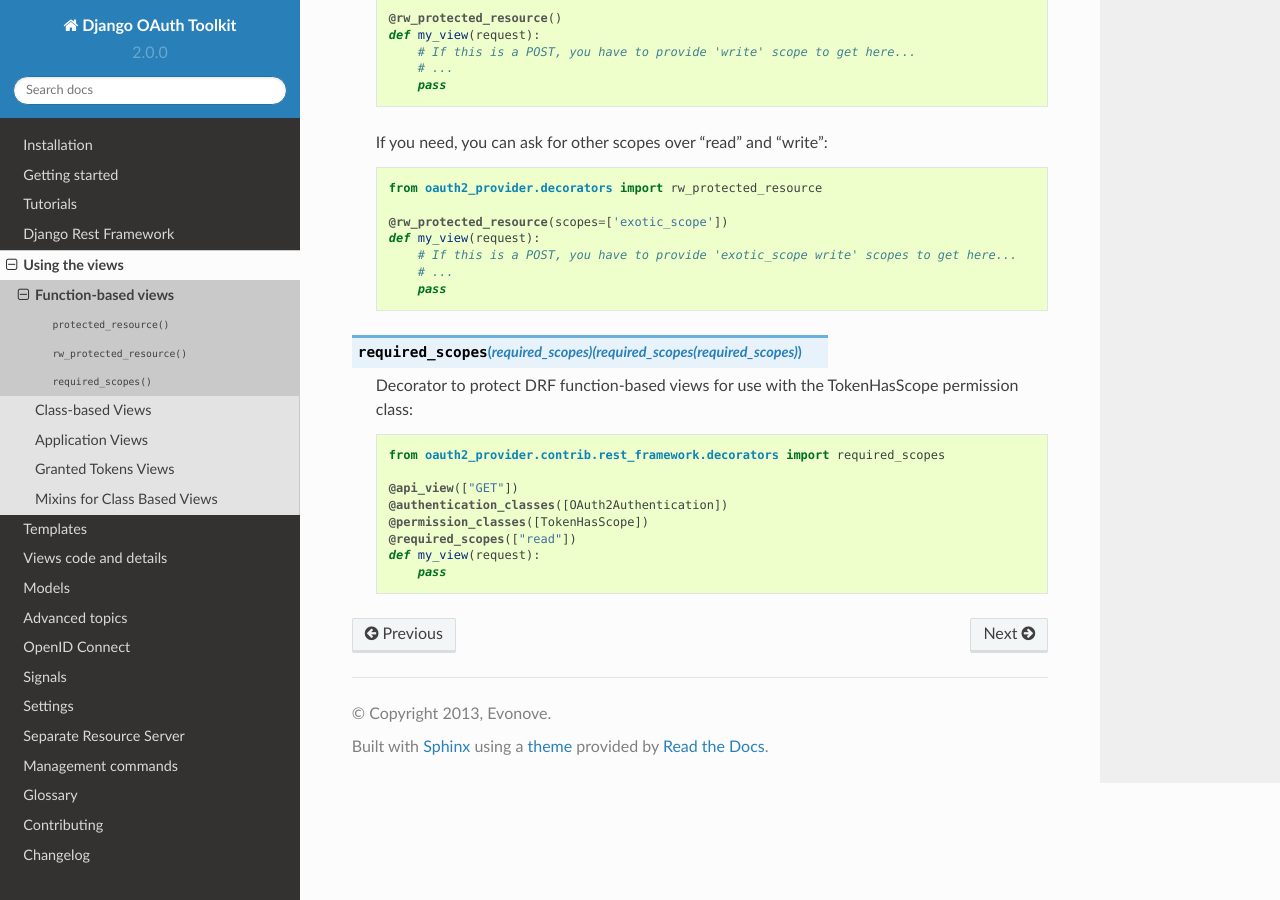
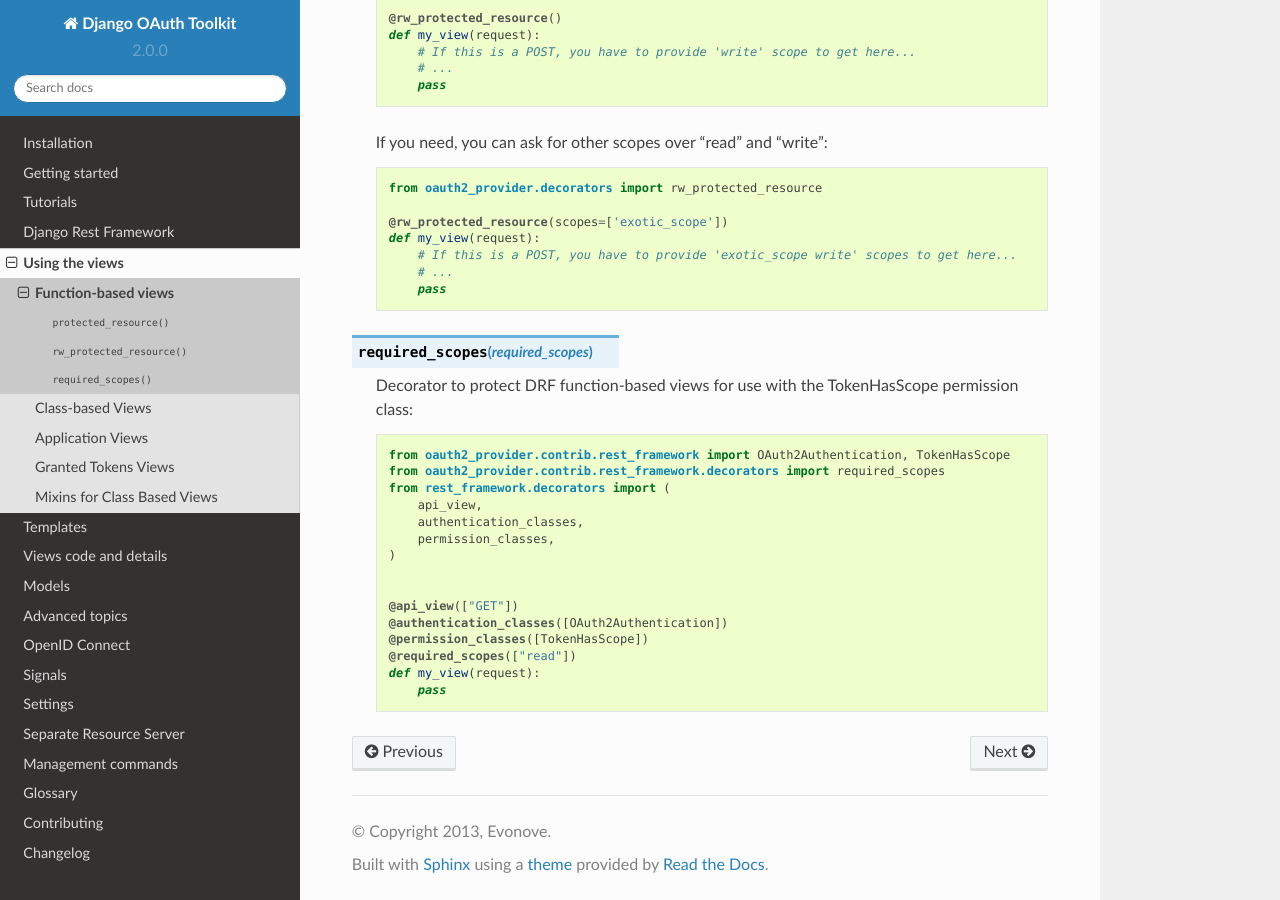
Before and after one commit to jazzband/django-oauth-toolkit, a Sphinx documentation site: the page built from docs/views/function_based.rst, in a window 1280 px wide and 900 px high, scrolled down 1106 px. Built offline with Sphinx 7.4.7 and the Read the Docs theme 2.0.0, drawn with Linux system fonts in a browser that asks for light colours; the version number is read from the project's files by our own code.

Commit message:
Fix docs

```diff
--- a/docs/views/function_based.rst
+++ b/docs/views/function_based.rst
@@ -65,11 +65,18 @@
             pass
 
 
-.. function:: required_scopes(required_scopes)(required_scopes(required_scopes))
+.. function:: required_scopes(required_scopes)
 
     Decorator to protect DRF function-based views for use with the TokenHasScope permission class::
 
+        from oauth2_provider.contrib.rest_framework import OAuth2Authentication, TokenHasScope
         from oauth2_provider.contrib.rest_framework.decorators import required_scopes
+        from rest_framework.decorators import (
+            api_view,
+            authentication_classes,
+            permission_classes,
+        )
+
 
         @api_view(["GET"])
         @authentication_classes([OAuth2Authentication])
```
